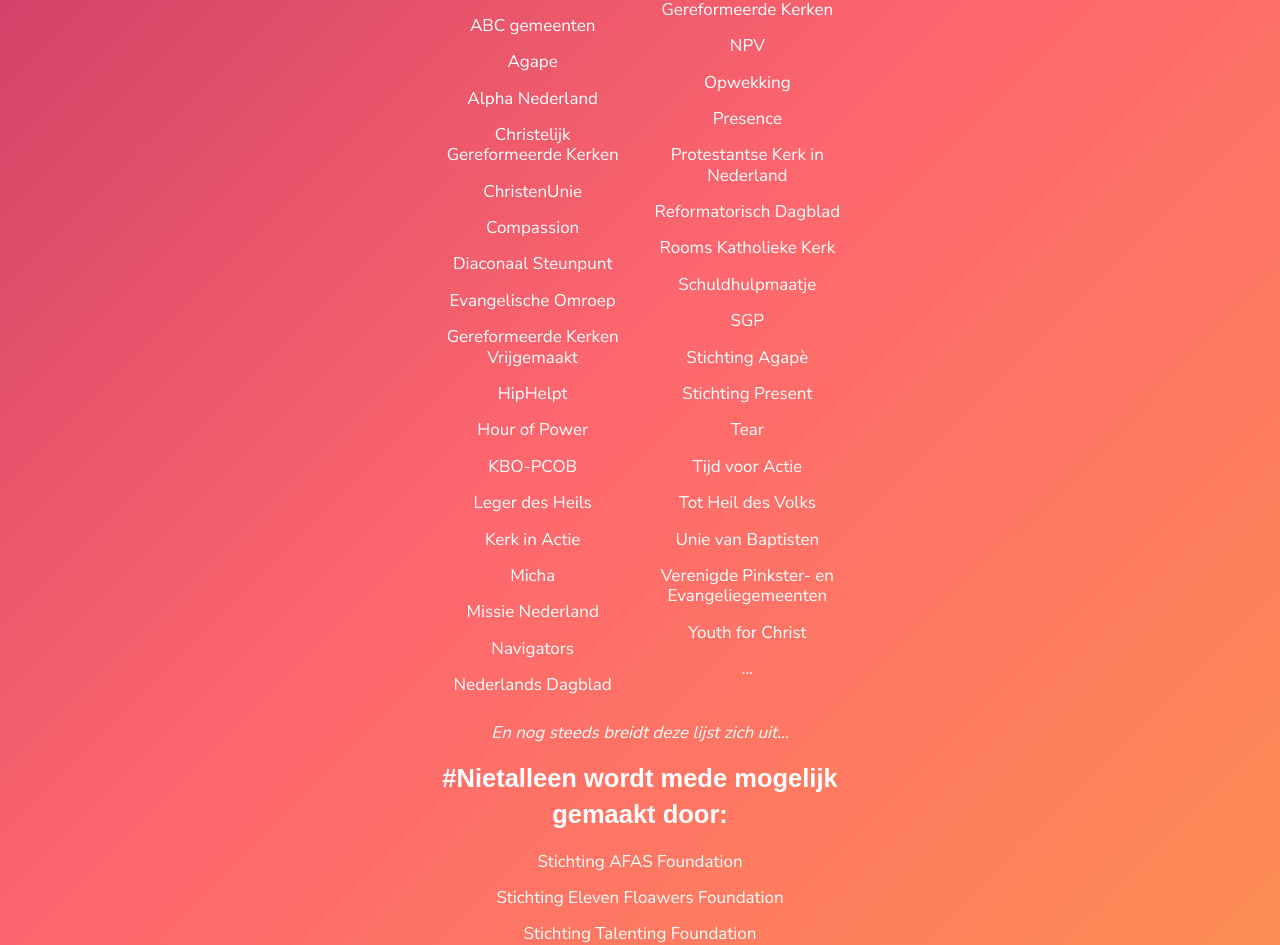
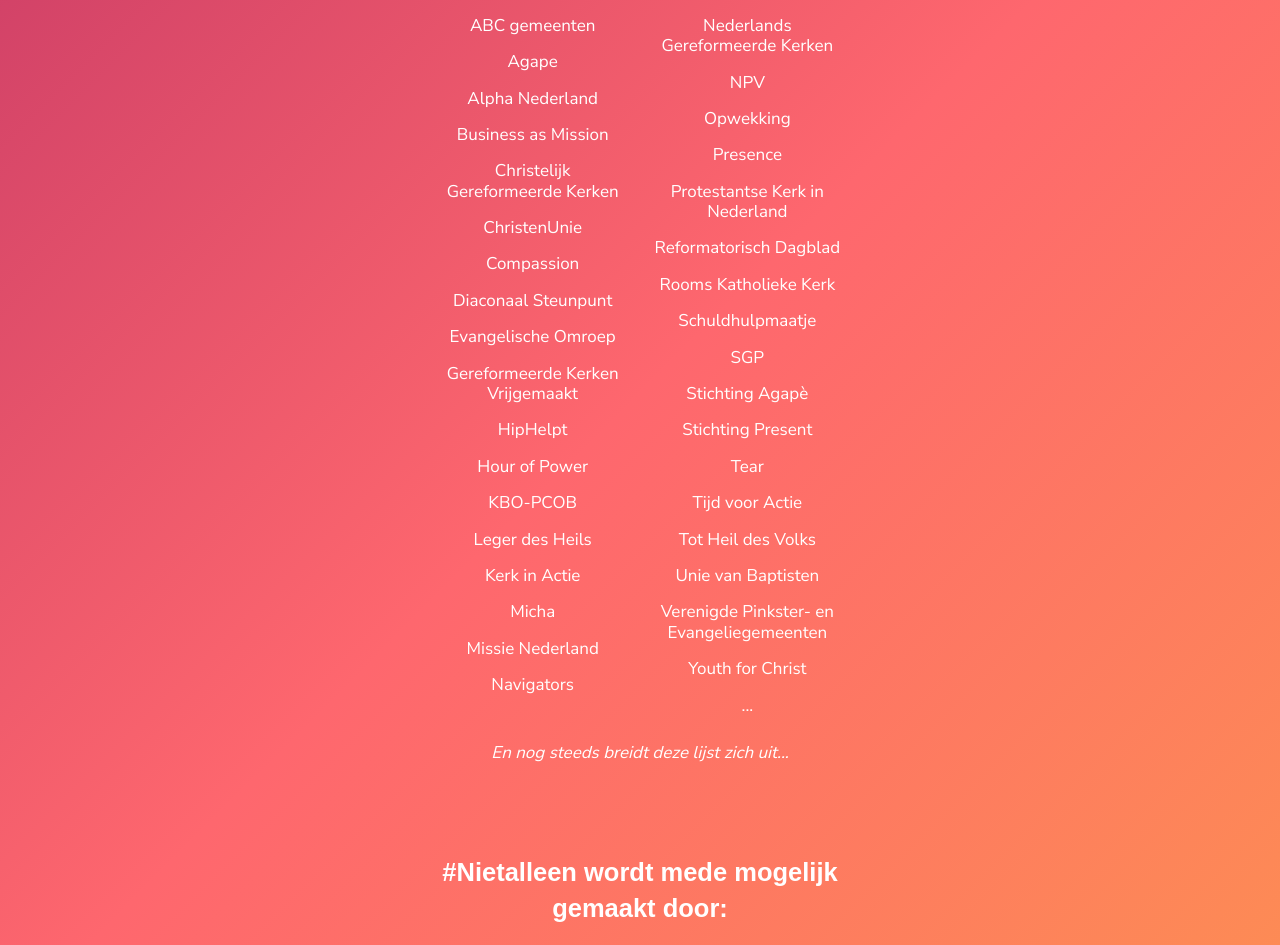
Before and after one commit to sdboer78/nietalleen, a Nuxt app: page /over in a window 1280 px wide. Shown: the part 1380-2325 px from the top of the page. Built offline with nearby package versions, Linux system fonts and the light colour scheme; a web font is replaced by a local one.

Commit message:
add organization; increase spacing;

```diff
--- a/pages/over.vue
+++ b/pages/over.vue
@@ -74,6 +74,7 @@
               <p>ABC gemeenten</p>
               <p>Agape</p>
               <p>Alpha Nederland</p>
+              <p>Business as Mission</p>
               <p>Christelijk Gereformeerde Kerken</p>
               <p>ChristenUnie</p>
               <p>Compassion</p>
@@ -88,9 +89,9 @@
               <p>Micha</p>
               <p>Missie Nederland</p>
               <p>Navigators</p>
-              <p>Nederlands Dagblad</p>
             </v-col>
             <v-col>
+              <p>Nederlands Dagblad</p>
               <p>Nederlands Gereformeerde Kerken</p>
               <p>NPV</p>
               <p>Opwekking</p>
@@ -113,6 +114,9 @@
           </v-row>
           <p class="mt-6 font-italic">
             En nog steeds breidt deze lijst zich uit...
+          </p>
+          <p class="mb-12">
+            &nbsp;
           </p>
           <h2>
             #Nietalleen wordt mede mogelijk gemaakt door:
```
